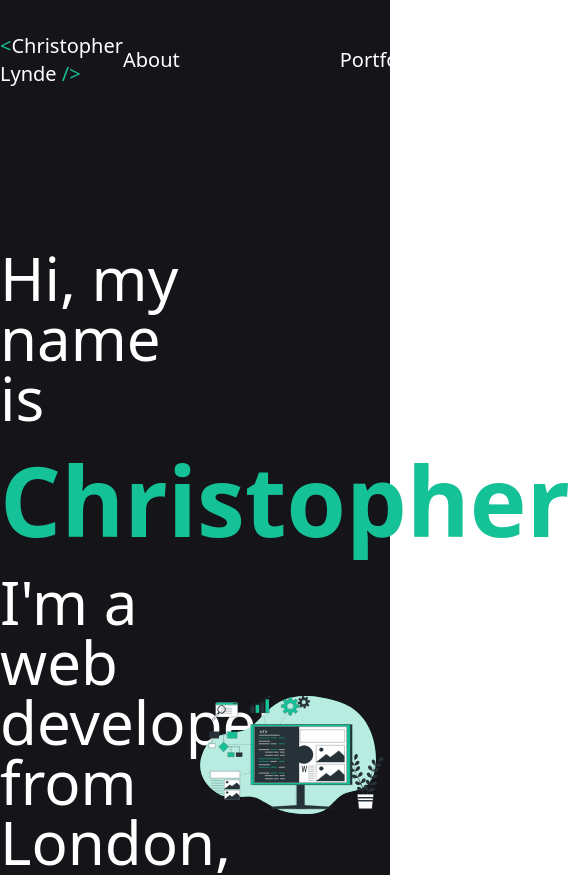
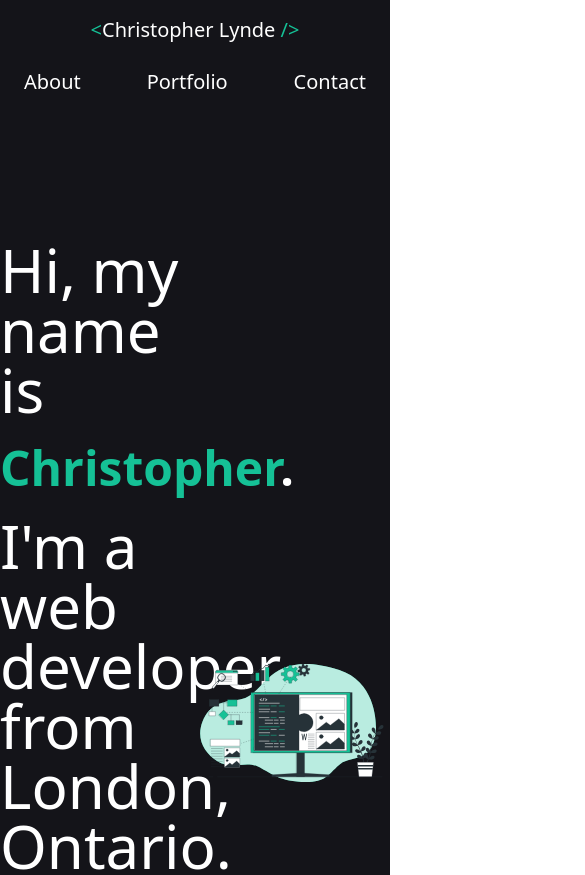
Before and after one commit to LyndeCS/portfolio-site, a React (Vite) app: page / in a window 390 px wide. Shown: the top 875 px of the page, 585 px wide, since content can reach past the window. Built offline with nearby package versions, Linux system fonts and the light colour scheme; no server answers.

Commit message:
Mobile Responsive v0.1
-Navbar fully mobile responsive
-Tweaked parts of other sections to remove overflow on mobile screen width

```diff
--- a/index.html
+++ b/index.html
@@ -1,5 +1,6 @@
 <!doctype html>
 <html lang="en">
+
 <head>
   <meta charset="UTF-8" />
   <link rel="icon" type="image/png" href="./src/assets/logo.png" />
@@ -11,4 +12,5 @@
   <div id="root"></div>
   <script type="module" src="/src/main.jsx"></script>
 </body>
+
 </html>
--- a/src/components/About.jsx
+++ b/src/components/About.jsx
@@ -41,13 +41,13 @@ const techIcons = [
 	{ icon: <FaBootstrap />, text: "Bootstrap" },
 ];
 
-const AboutMe = () => {
+const About = () => {
 	return (
 		<section id="about" className="bg-smoke-500 pt-24">
 			<div className="container mx-auto flex justify-start">
 				{/* Left section with image and social links */}
 				<div className="w-1/4">
-					{/* Your profile image */}
+					{/* Profile image */}
 					<img
 						src={headshot}
 						alt="Your Name"
@@ -102,7 +102,7 @@ const AboutMe = () => {
 					</div>
 				</div>
 
-				{/* Right section with your information */}
+				{/* Middle section with paragraphs */}
 				<div className="w-2/4">
 					<h1 className="text-4xl font-bold text-white mb-6">
 						My name is{" "}
@@ -160,7 +160,7 @@ const AboutMe = () => {
 					</div>
 				</div>
 				{/* Technology icons section */}
-				<div className="w-1/4 mt-48 px-20 ml-16">
+				<div className="hidden md:block md:w-1/4 md:mt-48 md:px-20 md:ml-16">
 					<div className="grid grid-cols-2 gap-y-8">
 						{techIcons.map((tech, index) => (
 							<div
@@ -177,4 +177,4 @@ const AboutMe = () => {
 	);
 };
 
-export default AboutMe;
+export default About;
--- a/src/components/Contact.jsx
+++ b/src/components/Contact.jsx
@@ -49,7 +49,7 @@ const Contact = () => {
 					Feel free to reach out regarding job opportunities, project ideas, or
 					anything else.
 				</h1>
-				<div className="flex flex-row gap-16">
+				<div className="flex flex-col md:flex-row gap-16">
 					{/* Left column for personal information */}
 					<div className="w-1/3 text-white">
 						<ul className="text-white text-xl">
--- a/src/components/Hero.jsx
+++ b/src/components/Hero.jsx
@@ -7,7 +7,7 @@ const Hero = () => {
 			<div className="container mx-auto flex items-center justify-stretch">
 				<div className="w-1/2">
 					<h1 className="text-6xl mb-6">Hi, my name is</h1>
-          <h2 className="text-8xl font-bold mb-6">
+					<h2 className="text-5xl md:text-8xl font-bold mb-6">
 						<span className="text-meadow-500">Christopher</span>.
 					</h2>
 					<h3 className="text-6xl mb-8">
--- a/src/components/Navbar.jsx
+++ b/src/components/Navbar.jsx
@@ -4,13 +4,16 @@ import { FiMail } from "react-icons/fi";
 
 const Navbar = () => {
 	return (
-    <nav className="bg-smoke-500 py-8">
-      <div className="container mx-auto flex justify-between items-center">
-        <div className="text-white text-xl">
+		<nav className="bg-smoke-500 py-4 md:py-8">
+			<div className="container mx-auto flex md:justify-between flex-col md:flex-row space-y-6 md:space-y-0 items-center">
+				{/* NAV LOGO */}
+				<div className="md:block text-white text-xl">
 					<span className="text-meadow-500">&lt;</span>Christopher Lynde{" "}
 					<span className="text-meadow-500">&#47;&gt;</span>
 				</div>
-        <div className="space-x-40">
+
+				{/* NAV LINKS */}
+				<div className="flex-grow md:flex-none sm:space-x-8 xl:space-x-40 flex justify-between w-full md:w-fit px-6 sm:px-12">
 					<a
 						className="text-white hover:text-meadow-500 text-xl transition duration-300 ease-in-out"
 						href="#about"
@@ -31,7 +34,8 @@ const Navbar = () => {
 					</a>
 				</div>
 
-        <div className="flex items-center space-x-4">
+				{/* SOCIAL MEDIA ICONS */}
+				<div className="hidden md:flex items-center space-x-4">
 					<a
 						target="_blank"
 						rel="noopener noreferrer"
```
Lines whose indentation alone changed are shown as unchanged.
